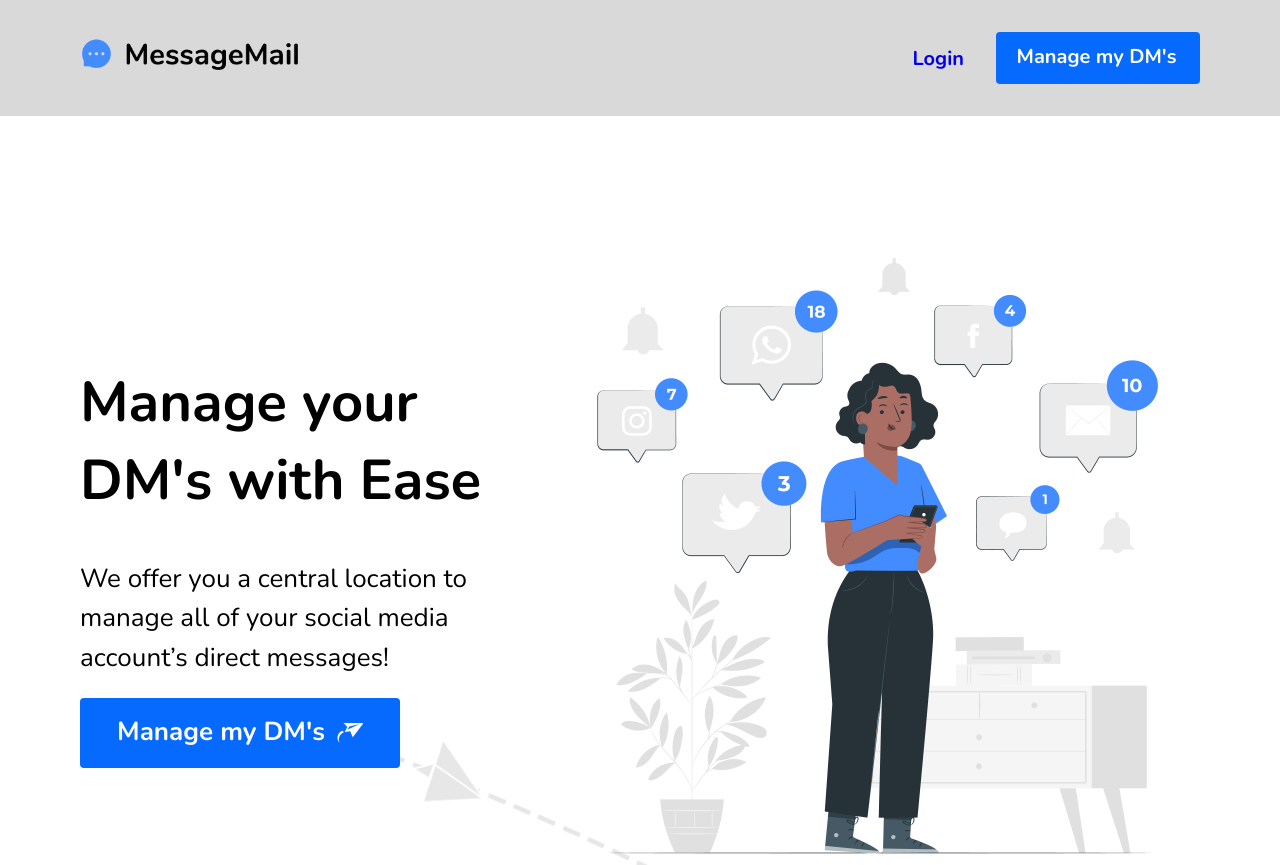
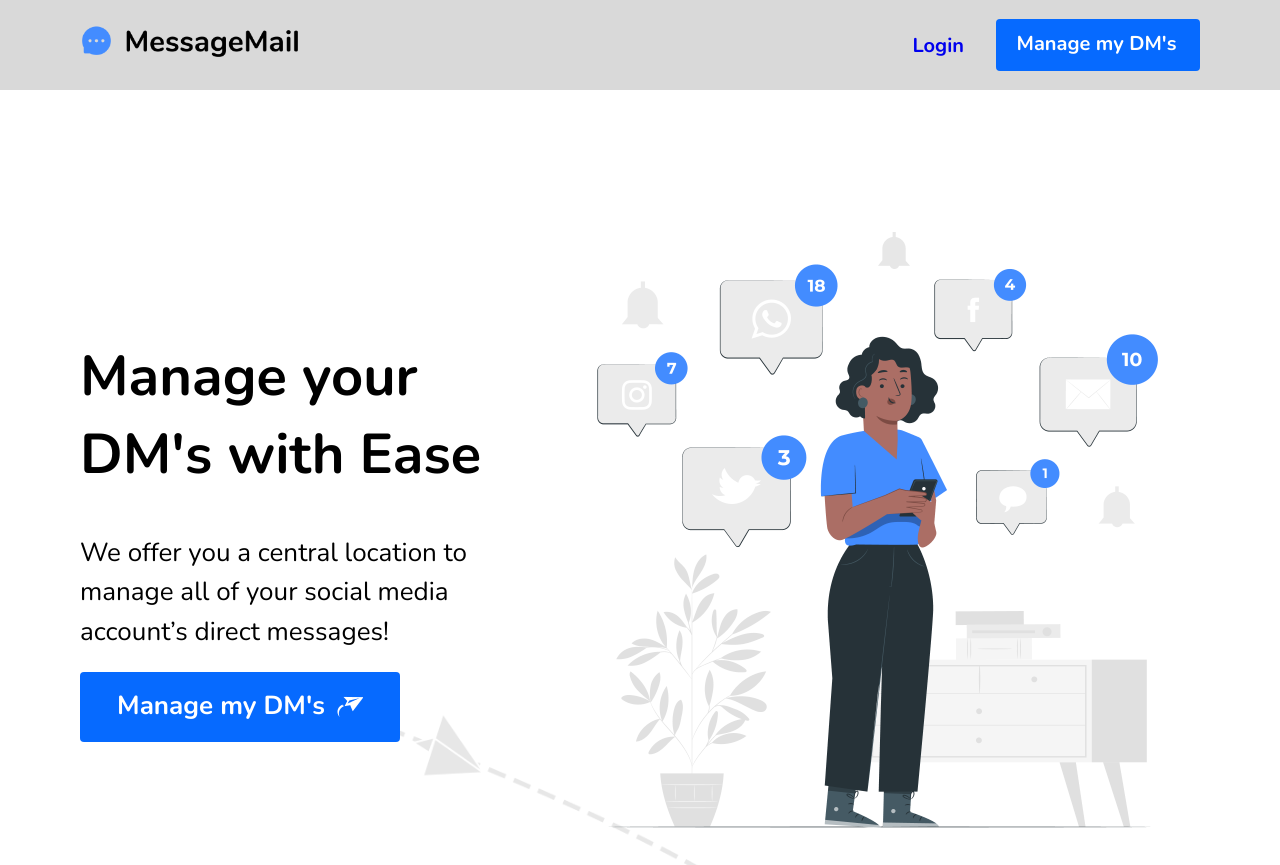
Before and after one commit to VitaliaSvirskaja/messagemail, a React (Vite) app: page / in a window 1280 px wide. Shown: the top 865 px of the page. Built offline with nearby package versions, Linux system fonts and the light colour scheme.

Commit message:
Refactored navbar height

```diff
--- a/src/components/shared/navbar.module.css
+++ b/src/components/shared/Navbar.module.css
@@ -3,7 +3,7 @@
   justify-content: space-between;
   align-items: center;
   background-color: #d9d9d9;
-  height: 116px;
+  height: 90px;
   width: 100vw;
   margin: 0;
 }
--- a/src/components/shared/Navbar.tsx
+++ b/src/components/shared/Navbar.tsx
@@ -1,4 +1,4 @@
-import styles from "./navbar.module.css";
+import styles from "./Navbar.module.css";
 import logo from "../../assets/logo.png";
 import { CTA } from "./CTA";
 interface Props {}
```
